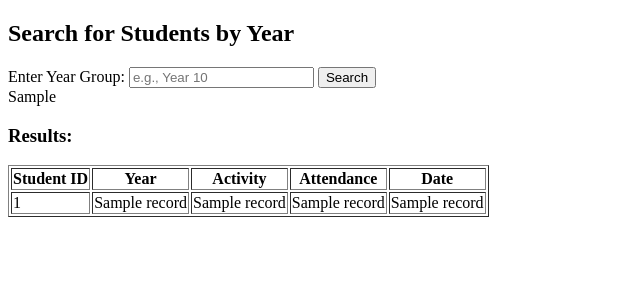
After one commit to Gangstariq/Sport-Attendance-Management-System, a Flask app: template templates/teacher-year-attendance.html in a window 1280 px wide. The commit adds this page. Shown: the top 300 px of the page, without its empty margins (0-640 px from the left). Run offline with Flask 3, Linux system fonts and the light colour scheme; the template is opened without the code that fills it: most values are stand-ins (such as "Sample title", 1, 10 or a date in 2020).

Commit message:
Implemented a method to check attendence for individual year groups. Started working on navigational features

```diff
--- a/app.py
+++ b/app.py
@@ -1,4 +1,4 @@
-from flask import Flask, render_template, request, jsonify
+from flask import Flask, render_template, request, jsonify, session
 import sqlite3
 import os
 from werkzeug.utils import secure_filename
@@ -7,9 +7,39 @@ from openpyxl import load_workbook
 import plotly.graph_objs as go
 import plotly.io as pio
 import openpyxl
+from flask_oidc import OpenIDConnect
+
 app = Flask(__name__)
+app.secret_key = "hgytdytdtrds324strcd"
 
 app.config["DATABASE_PATH"] = os.path.join(app.root_path, "dataBase", "Chinook_Sqlite.sqlite")
+
+#copied auth code for sbhs login page
+app.config["OIDC_CLIENT_SECRETS"] = "client_secrets.json"
+# This HAS to match the registered scopes
+app.config["OIDC_SCOPES"] = "openid profile"
+
+# Prefix the routes added by this library to prevent any
+# collisions with our routes.
+oidc = OpenIDConnect(app, prefix="/oidc/")
+
+@app.route("/student-only-page")
+def student_only_page():
+	if oidc.user_loggedin:
+		oidc_profile = session["oidc_auth_profile"]
+
+		# Teachers can potentially log in through the school's OIDC server
+		# as well, but we only want students.
+		if "student_id" not in oidc_profile:
+			return "SBHS account must be for a student.", 401
+
+		return f"Hello, {oidc_profile['student_id']}!"
+	else:
+		# The argument to this function is what route we want the user to be
+		# returned to after completing the login. In this case, this page.
+		return oidc.redirect_to_auth_server("/student-only-page")
+
+#end of copied auth code
 
 def query_chinook_database(search_term):
     db_path = os.path.join(app.root_path, "dataBase", "Chinook_Sqlite.sqlite")
@@ -28,13 +58,16 @@ def query_chinook_database(search_term):
     connection.close()
     return results
 
+
+
+
+
 def students_attendance(student_ID):
     db_path = os.path.join(app.root_path, "dataBase", "students.db")
     query = """
-        SELECT student_id, activity, attendance, date
+        SELECT DISTINCT student_id, activity, attendance, date
         FROM attendance_records
-        WHERE student_id LIKE ?
-        ORDER BY date DESC;
+        WHERE student_id LIKE ?;
     """
     connection = sqlite3.connect(db_path)
     cursor = connection.cursor()
@@ -46,6 +79,7 @@ def students_attendance(student_ID):
     return results
 
 
+#todo implement the sport attendeance by year
 @app.route('/', methods=['GET', 'POST'])
 def home():
     results = []
@@ -54,28 +88,30 @@ def home():
         results = query_chinook_database(search_term)
     return render_template('index.html', results=results)
 
-#for my own reference
-# record[0] = student_id
-# record[1] = activity
-# record[2] = attendance (Present, Absent, late?)
-# record[3] = date
 
-@app.route('/test_index', methods=['GET', 'POST'])
-def test_index():
+
+@app.route('/individual_student_attendance', methods=['GET', 'POST'])
+def individual_student_attendance():
     results = []
     graph_html = ""
     if request.method == 'POST':
         search_ID = request.form.get('search_ID', '')
         results = students_attendance(search_ID)
 
+    # for my own reference
+    # record[0] = student_id
+    # record[1] = activity
+    # record[2] = attendance (Present, Absent, late?)
+    # record[3] = date
+
     # creates attendence graph if we have data
     if results:
-        #geets attendance data by date
+        #gets attendance data by date
         dates = [record[3] for record in results] # date - referenced above "for my own reference"
         statuses = [record[2] for record in results] # attendence
 
         # makes bar chart data
-        attendance_count = {"Present": 0, "Explained absence": 0}
+        attendance_count = {"Present": 0, "Explained absence": 0, "Unexplained absence": 0}
         for status in statuses:
             if status in attendance_count:  # Only count if it's one of the two statuses
                 attendance_count[status] += 1
@@ -102,10 +138,69 @@ def test_index():
         fig = go.Figure(data=data, layout=layout)
         graph_html = fig.to_html(full_html=False)
 
-    return render_template('test_index.html', results=results, graph_html=graph_html) #converst graph to html graph
+    return render_template('individual_student_attendance.html', results=results, graph_html=graph_html) #converst graph to html graph
 
 
+def sport_attendance_by_year(year_ID):
+    db_path = os.path.join(app.root_path, "dataBase", "students.db")
+    query = f"""
+            SELECT DISTINCT student_id, year, activity, attendance, date
+            FROM attendance_records
+            WHERE year = ?;
+        """
+    connection = sqlite3.connect(db_path)
+    cursor = connection.cursor()
 
+    cursor.execute(query, (str(year_ID),))  # Ensure year_ID is a string
+    results = cursor.fetchall()
+
+    connection.close()  # Always close the database connection
+    return results
+
+
+@app.route('/teacher-year-attendance', methods=['GET', 'POST'])
+def year_attendance():
+    results = []
+    graph_html = ""
+
+    if request.method == 'POST':
+        # Get the year_ID from the form input
+        year_ID = request.form.get('year_ID', '')
+        results = sport_attendance_by_year(year_ID)
+
+        # Create the attendance graph if we have data
+        if results:
+            # Extract attendance statuses
+            statuses = [record[3] for record in results]  # Attendance status is at index 3
+
+            # Count attendance statuses
+            attendance_count = {"Present": 0, "Explained absence": 0, "Unexplained absence": 0}
+            for status in statuses:
+                if status in attendance_count:
+                    attendance_count[status] += 1
+
+            # Create Plotly bar chart
+            data = [
+                go.Bar(
+                    x=list(attendance_count.keys()),
+                    y=list(attendance_count.values()),
+                    marker=dict(color=['green', 'orange', 'red'])
+                )
+            ]
+
+            # Set graph layout
+            layout = go.Layout(
+                title=f'Attendance Summary for {year_ID}',
+                xaxis=dict(title='Attendance Status'),
+                yaxis=dict(title='Number of Students')
+            )
+
+            # Generate the graph
+            fig = go.Figure(data=data, layout=layout)
+            graph_html = fig.to_html(full_html=False)
+
+    # Render the template with results and graph
+    return render_template('teacher-year-attendance.html', results=results, graph_html=graph_html, year_ID=year_ID)
 
 
 @app.route('/upload', methods=['GET', 'POST'])
@@ -115,45 +210,49 @@ def upload_file():
 
     if request.method == 'POST':
         if 'file' not in request.files:
-            return jsonify({"error": "No file part"})
+            return jsonify({'error': 'No file part'})
 
         file = request.files['file']
         if file.filename == '':
-            return jsonify({"error": "No selected file"})
+            return jsonify({'error': 'No selected file'})
 
         if file and file.filename.endswith('.xlsx'):
-            #sav file to temp location
-            filename = secure_filename(file.filename)
+            # Save a file to a temporary location
+            filename = secure_filename(file.filename)   # sanitize filename (disallow special and problematic)
+                                                        # characters e.g. ../../file.xlsx)
             file.save(os.path.join('uploads', filename))
+
 
             wb = load_workbook(os.path.join('uploads', filename))
             sheet = wb.active
-            process_excel_upload.create_tables()
+
             conn = process_excel_upload.create_connection()
             cursor = conn.cursor()
 
-            #Iterate over the rows (skipping header row)
+            # Iterate over the rows (skipping header row)
+
             for row in sheet.iter_rows(min_row=2, values_only=True):
-                (student_id, student_name, year, boarder, house, homeroom, campus, gender, birth_date, secondary, email, team, activity, session, date, start_time, end_time, session_staff, attendance, for_fixture, flags, cancelled) = row
-                #inset the student if not already in database
-                cursor.execute("""
-                    INSERT INTO attendance_records(student_id, activity, attendance, date)
-                    VALUES (?,?,?,?)
-                """, (student_id, activity, attendance, date))
+                (student_id, student_name, year, boarder, house, homeroom, campus, gender, birthdate,
+                 secondary, email, team, activity, session, date, start_time, end_time, session_staff, attendance,
+                 for_fixture, flags, cancelled) = row
+
+
+
+                # Insert the attendance record
+
+                cursor.execute('''
+                    INSERT INTO attendance_records (student_id, activity, attendance, date, year)
+                    VALUES (?, ?, ?, ?, ?)
+                ''', (student_id, activity, attendance, date, year))
+
+
 
             conn.commit()
             conn.close()
 
             return jsonify({"success": "File data added to database"})
-        return jsonify({"error": "Invalid file formate. Please upload an .xlsx file."})
-    return jsonify({"error": "Invalid file formate. Please upload an .xlsx file."})
-
-
-
-
-
-
-
+        return jsonify({"error": "Invalid file format. Please upload an .xlsx file."})
+    return jsonify({"error": "Invalid file format. Please upload an .xlsx file."})
 
 if __name__ == '__main__':
     app.run(debug=True)
--- a/process_excel_upload.py
+++ b/process_excel_upload.py
@@ -1,7 +1,7 @@
 import sqlite3
 import os
 
-DATABASE = os.path.join('database', 'students.db')
+DATABASE = os.path.join('dataBase', 'students.db')
 
 def create_connection():
     conn = None
@@ -31,6 +31,7 @@ def create_tables():
                 activity TEXT NOT NULL,
                 attendance TEXT NOT NULL,
                 date TEXT NOT NULL,
+                year TEXT NOT NULL,
                 FOREIGN KEY (student_id) REFERENCES students(student_id)
             );
         ''')
--- a/templates/test_index.html
+++ b/templates/individual_student_attendance.html
@@ -8,7 +8,7 @@
 </head>
 <body>
     <h1>Search A Specific Student's attendance history</h1>
-    <form method="POST" action="/test_index">
+    <form method="POST" action="/individual_student_attendance">
         <label for="search_ID">Enter a students ID number:</label>
         <input type="text" id="search_ID" name="search_ID" required>
         <button type="submit">Search</button>
--- /dev/null
+++ b/templates/teacher-year-attendance.html
@@ -0,0 +1,40 @@
+<!DOCTYPE html>
+<html lang="en">
+<head>
+    <meta charset="UTF-8">
+    <meta name="viewport" content="width=device-width, initial-scale=1.0">
+    <title>Year Attendance</title>
+</head>
+<body>
+    <h2>Search for Students by Year</h2>
+    <form method="POST" action="/teacher-year-attendance">
+        <label for="year_ID">Enter Year Group:</label>
+        <input type="text" id="year_ID" name="year_ID" placeholder="e.g., Year 10" required>
+        <button type="submit">Search</button>
+    </form>
+{{ graph_html | safe }}
+    <h3>Results:</h3>
+    {% if results %}
+    <table border="1">
+        <tr>
+            <th>Student ID</th>
+            <th>Year</th>
+            <th>Activity</th>
+            <th>Attendance</th>
+            <th>Date</th>
+        </tr>
+        {% for student in results %}
+        <tr>
+            <td>{{ student[0] }}</td>  <!-- student_id -->
+            <td>{{ student[1] }}</td>  <!-- year -->
+            <td>{{ student[2] }}</td>  <!-- activity -->
+            <td>{{ student[3] }}</td>  <!-- attendance -->
+            <td>{{ student[4] }}</td>  <!-- date -->
+        </tr>
+        {% endfor %}
+    </table>
+    {% else %}
+    <p>No students found for this year group.</p>
+    {% endif %}
+</body>
+</html>
```
Also changed, not shown: templates/Teacher/teacher-home.html (added, +24 -0 lines), templates/Teacher/teacher-overall.html (added, +49 -0 lines), templates/test_graph.html (deleted, +0 -10 lines).
